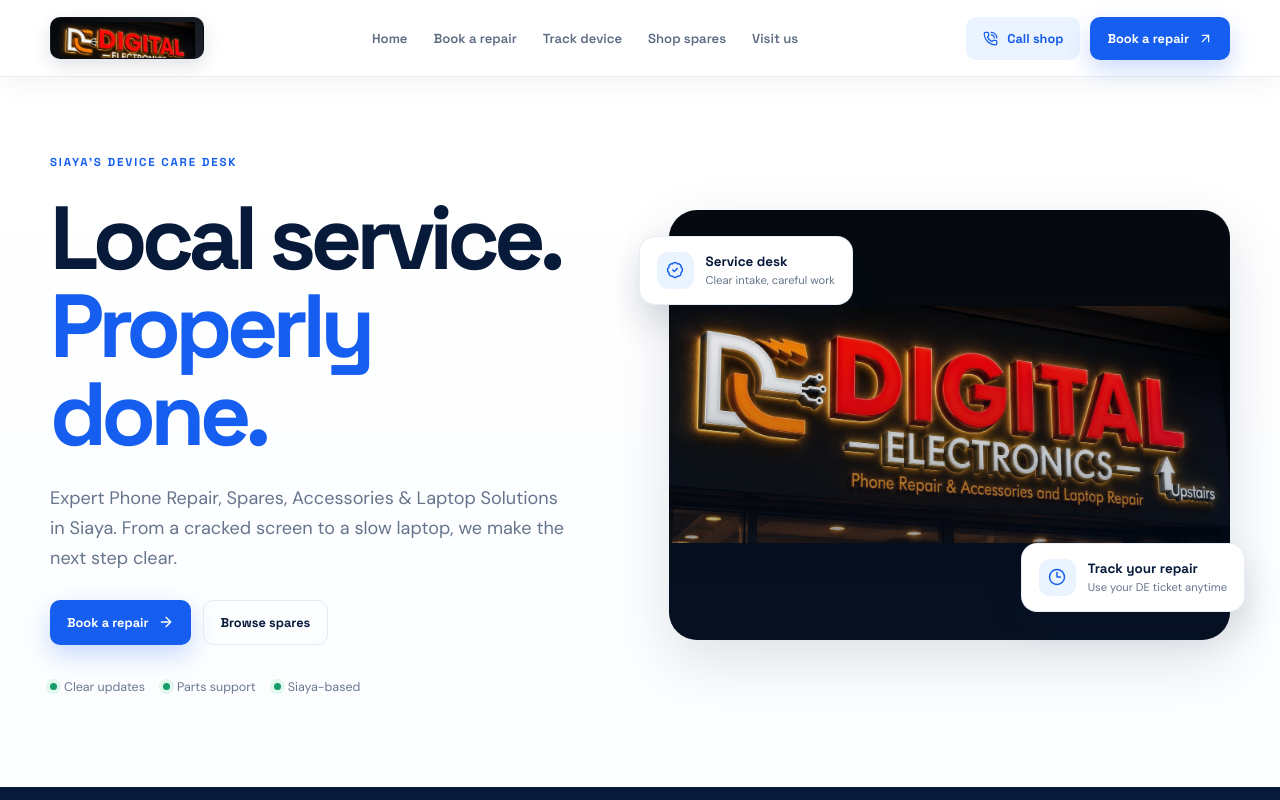
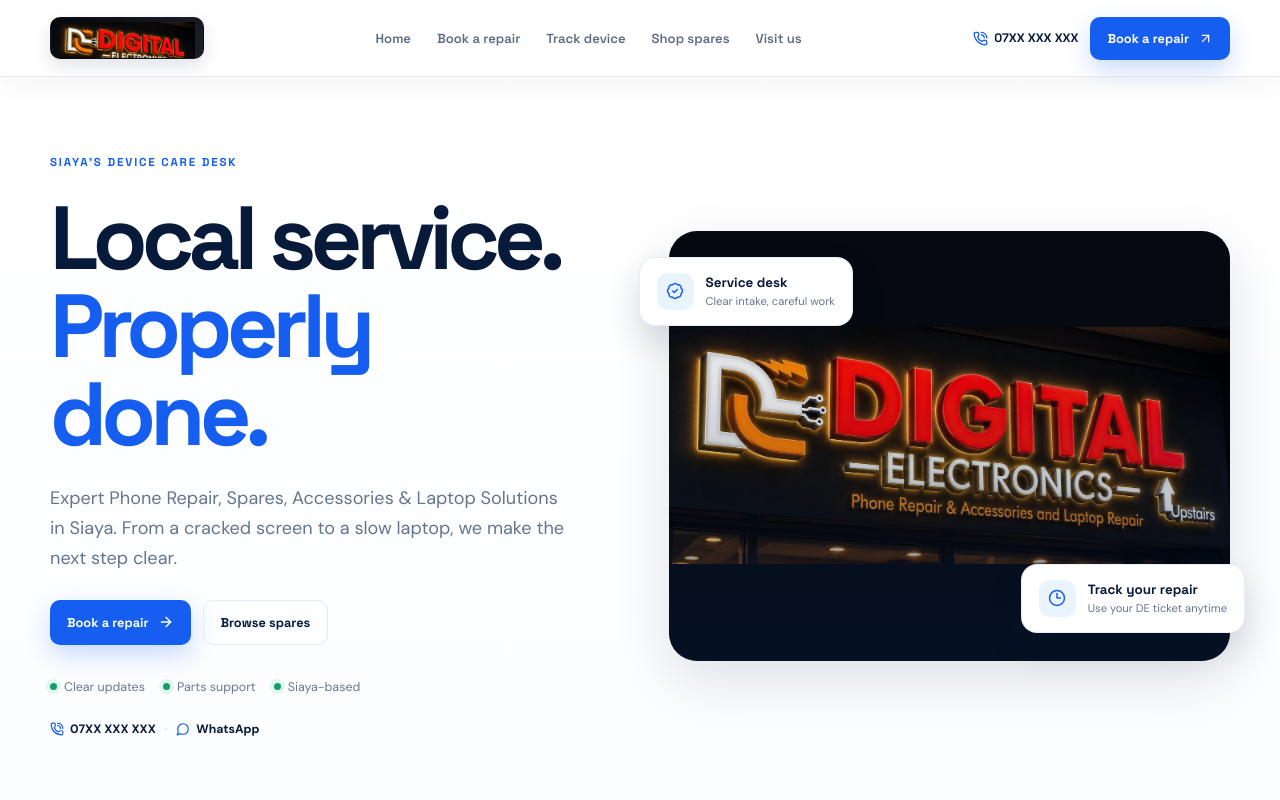
Before and after one commit to Hacker254Mwalo/digishop1, a Next.js app: page / in a window 1280 px wide. Shown: the top 800 px of the page. Built offline with nearby package versions, Linux system fonts and the light colour scheme.

Commit message:
Show verified contact above the fold

```diff
--- a/app/globals.css
+++ b/app/globals.css
@@ -55,7 +55,10 @@
 .nav { display: flex; align-items: center; gap: 26px; }
 .nav-link { color: #5c6b83; font-size: .82rem; font-weight: 600; transition: color 180ms var(--ease-out); }
 .nav-link:hover, .nav-link.active { color: var(--blue); }
-.header-actions { display: flex; align-items: center; gap: 10px; }
+.header-actions { display: flex; align-items: center; gap: 12px; }
+.header-phone { display: inline-flex; align-items: center; gap: 6px; color: var(--navy); font-family: 'Space Grotesk', sans-serif; font-size: .77rem; font-weight: 700; white-space: nowrap; }
+.header-phone svg { color: var(--blue); }
+.header-phone:hover { color: var(--blue); }
 
 .button { border: 0; border-radius: 10px; padding: 13px 17px; display: inline-flex; justify-content: center; align-items: center; gap: 9px; font-size: .8rem; font-weight: 700; transition: transform 160ms var(--ease-out), box-shadow 160ms var(--ease-out), background 160ms var(--ease-out); }
 .button:active { transform: scale(.97); }
@@ -78,6 +81,11 @@
 .hero-actions { display: flex; flex-wrap: wrap; gap: 12px; }
 .trust-line { display: flex; align-items: center; flex-wrap: wrap; gap: 10px 18px; padding-top: 8px; color: #6b7890; font-size: .78rem; }
 .trust-point { display: inline-flex; align-items: center; gap: 7px; }
+.hero-contact { display: flex; align-items: center; flex-wrap: wrap; gap: 9px; color: var(--muted); font-size: .76rem; }
+.hero-contact a { display: inline-flex; align-items: center; gap: 6px; color: var(--navy); font-weight: 700; }
+.hero-contact a:hover { color: var(--blue); }
+.hero-contact a svg { color: var(--blue); }
+.hero-contact-divider { color: #b7c3d1; }
 .trust-dot { width: 7px; height: 7px; border-radius: 50%; background: var(--green); box-shadow: 0 0 0 4px #dff7ec; }
 .hero-visual { position: relative; min-height: 430px; }
 .hero-photo-wrap { position: absolute; inset: 0 0 0 30px; border-radius: 28px; overflow: hidden; background: #05090f; box-shadow: var(--shadow); }
@@ -316,6 +324,9 @@
   .header-actions { gap: 6px; }
   .header-actions .button-secondary { display: none; }
   .header-actions .button-primary { padding: 10px 11px; font-size: .67rem; gap: 6px; }
+  .header-phone { font-size: .66rem; gap: 4px; }
+  .header-phone svg { width: 13px; height: 13px; }
+  .hero-contact { font-size: .72rem; gap: 7px; }
   .brand-logo-wrap { width: 124px; height: 34px; padding: 3px 6px; border-radius: 8px; }
   .brand { font-size: .95rem; }
   .hero-grid { min-height: auto; padding: 49px 0 64px; gap: 38px; }
--- a/app/page.tsx
+++ b/app/page.tsx
@@ -22,6 +22,11 @@
               <span className="trust-point"><span className="trust-dot" /> Clear updates</span>
               <span className="trust-point"><span className="trust-dot" /> Parts support</span>
               <span className="trust-point"><span className="trust-dot" /> Siaya-based</span>
+            </div>
+            <div className="hero-contact" aria-label="Contact Digital Electronics">
+              <a href={callHref}><PhoneCall size={14} /> {site.phoneDisplay}</a>
+              <span className="hero-contact-divider">·</span>
+              <a href={whatsappHref}><MessageCircle size={14} /> WhatsApp</a>
             </div>
           </div>
           <div className="hero-visual">
--- a/components/Header.tsx
+++ b/components/Header.tsx
@@ -18,8 +18,8 @@
           <Link className="nav-link" href="/contact">Visit us</Link>
         </nav>
         <div className="header-actions">
-          <a className="button button-secondary" href={callHref}>
-            <PhoneCall size={15} /> Call shop
+          <a className="header-phone" href={callHref} aria-label={`Call Digital Electronics on ${site.phoneDisplay}`}>
+            <PhoneCall size={15} /> <span>{site.phoneDisplay}</span>
           </a>
           <Link className="button button-primary" href="/book">
             Book a repair <ArrowUpRight size={15} />
```
